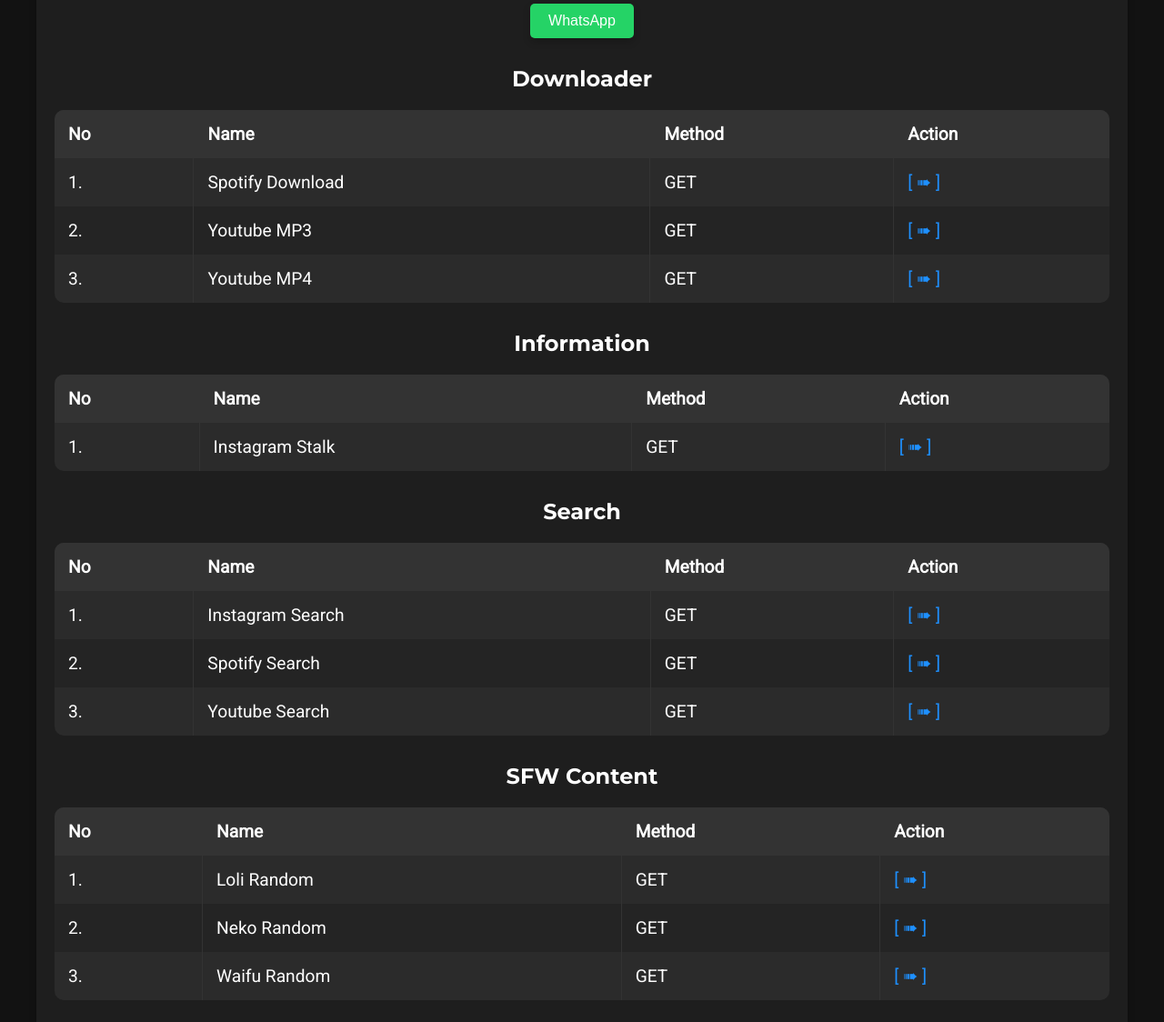
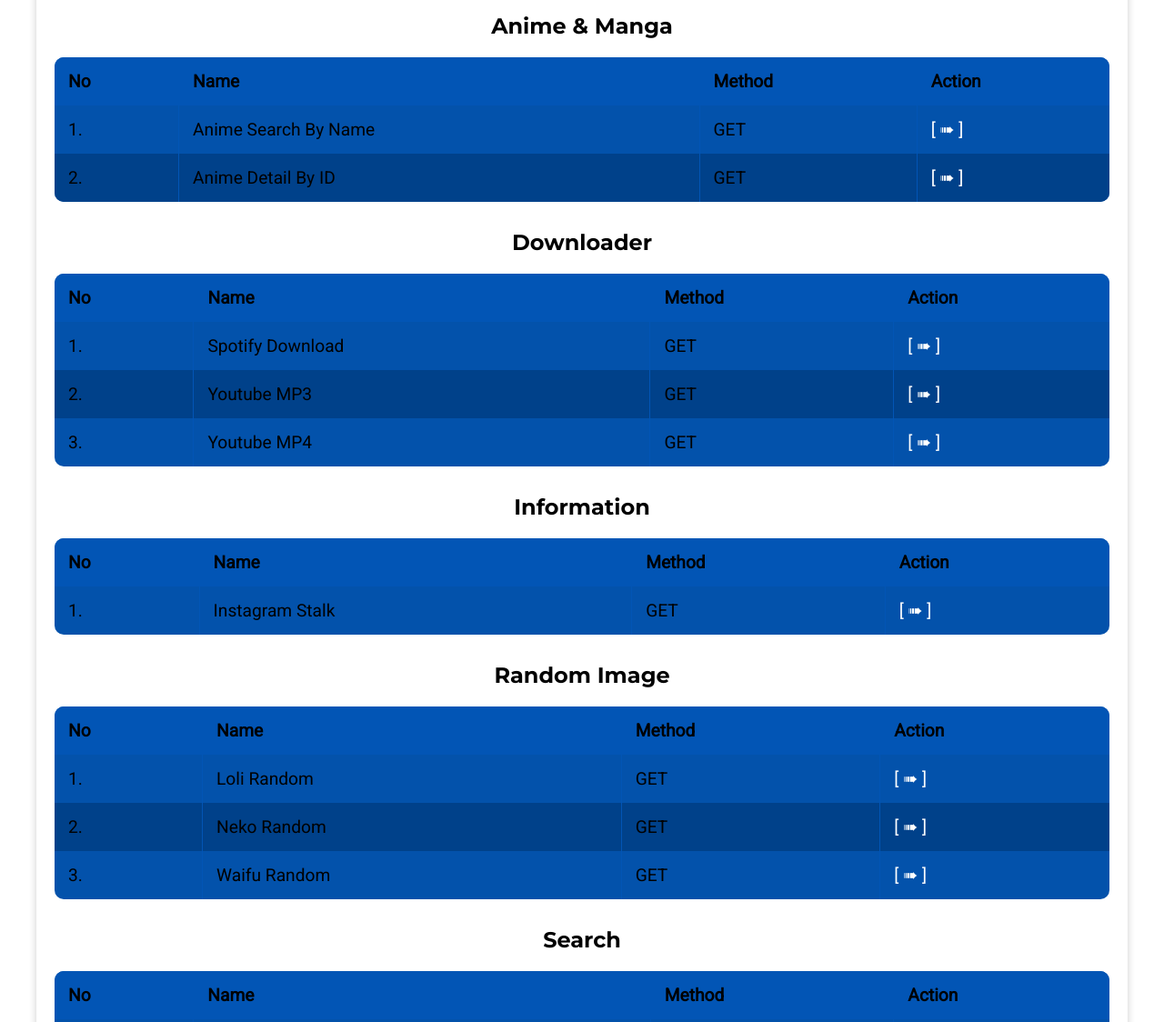
Before and after one commit to YogiSIDN/api-otakuwibu, a website: page public/index.html in a window 1280 px wide. Shown: the part 157-1281 px from the top of the page at 91% size. Drawn offline with Linux system fonts and the light colour scheme.

Commit message:
Add files via upload

```diff
--- a/public/index.html
+++ b/public/index.html
@@ -23,8 +23,8 @@
         }
         body {
             font-family: 'Roboto', sans-serif;
-            background-color: #121212;
-            color: #ffffff;
+            background-color: #ffffff;
+            color: #000000;
             display: flex;
             flex-direction: column;
             align-items: center;
@@ -35,7 +35,7 @@
             width: 100%;
             margin: 0 auto;
             padding: 20px;
-            background-color: #1e1e1e;
+            background-color: #ffffff;
             border-radius: 10px;
             box-shadow: 0 4px 8px rgba(0, 0, 0, 0.2);
         }
@@ -64,30 +64,31 @@
             width: 100%;
             border-collapse: collapse;
             margin: 20px 0;
-            background-color: #2b2b2b;
+            background-color: #0352ab;
             border-radius: 10px;
             overflow: hidden;
         }
         th, td {
             padding: 15px;
             text-align: left;
-            border-right: 1px solid #333333;
+            color: ffffff;
+            border-right: 1px solid #0255b5;
         }
         th {
-            background-color: #333333;
+            background-color: #0255b5;
             font-weight: bold;
         }
         th:last-child, td:last-child {
             border-right: none;
         }
         tr:nth-child(even) {
-            background-color: #242424;
+            background-color: #00418a;
         }
         tr:hover {
-            background-color: #333333;
+            background-color: #0255b5;
         }
         a {
-            color: #1e90ff;
+            color: #ffffff;
             text-decoration: none;
             transition: color 0.3s;
         }
@@ -99,7 +100,7 @@
             padding: 10px 0;
             text-align: center;
             font-size: 0.9rem;
-            color: #bbbbbb;
+            color: #000000;
         }
         @media (max-width: 900px) {
             h1 {
@@ -160,27 +161,7 @@
             opacity: 1;
             transform: translateY(0);
         }
-        .instagram-button {
-    margin: 20px 0;
-    text-align: center;
-}
-
-.instagram-button button {
-    background-color: #25D366;
-    color: #ffffff;
-    font-size: 1rem;
-    padding: 10px 20px;
-    border: none;
-    border-radius: 5px;
-    cursor: pointer;
-    box-shadow: 0 4px 8px rgba(0, 0, 0, 0.2);
-    transition: background-color 0.3s ease, transform 0.3s ease;
-}
-
-.instagram-button button:hover {
-    background-color: #1EBE57;
-    transform: scale(1.05);
-}
+l
 
 
     </style>
@@ -195,13 +176,32 @@
         <!-- <div id="MyClockDisplay" class="clock"></div> -->
         <div class="description">
             Rest API ini dirancang untuk BOT WhatsApp yang saya kembangkan.
-            Klik tombol di bawah untuk menguji fiturnya.
             apikey: mysu
-            <div class="instagram-button">
-    <a href="https://wa.me/6281410404318" target="_blank">
-        <button>WhatsApp</button>
-    </a>
-</div>
+            <h3>Anime & Manga</h3>
+            <table>
+                <thead>
+                    <tr>
+                        <th>No</th>
+                        <th>Name</th>
+                        <th>Method</th>
+                        <th>Action</th>
+                    </tr>
+                </thead>
+                <tbody>
+                    <tr>
+                        <td>1.</td>
+                        <td>Anime Search By Name</td>
+                        <td>GET</td>
+                        <td><a href="/api/anime?q=Oshi no Ko&apikey=">[ ➠ ]</a></td>
+                    </tr>
+                    <tr>
+                        <td>2.</td>
+                        <td>Anime Detail By ID</td>
+                        <td>GET</td>
+                        <td><a href="/api/animedetail?id=52034&apikey=">[ ➠ ]</a></td>
+                    </tr>
+                    </tbody>
+            </table>
             <h3>Downloader</h3>
             <table>
                 <thead>
@@ -252,6 +252,37 @@
                     </tr>
                     </tbody>
             </table>
+            <h3>Random Image</h3>
+            <table>
+                <thead>
+                    <tr>
+                        <th>No</th>
+                        <th>Name</th>
+                        <th>Method</th>
+                        <th>Action</th>
+                    </tr>
+                </thead>
+                <tbody>
+                    <tr>
+                        <td>1.</td>
+                        <td>Loli Random</td>
+                        <td>GET</td>
+                        <td><a href="/api/sfw/loli?apikey=">[ ➠ ]</a></td>
+                    </tr>
+                    <tr>
+                        <td>2.</td>
+                        <td>Neko Random</td>
+                        <td>GET</td>
+                        <td><a href="/api/sfw/neko?apikey=">[ ➠ ]</a></td>
+                    </tr>
+                    <tr>
+                        <td>3.</td>
+                        <td>Waifu Random</td>
+                        <td>GET</td>
+                        <td><a href="/api/sfw/waifu?apikey=">[ ➠ ]</a></td>
+                    </tr>
+                    </tbody>
+            </table>
             <h3>Search</h3>
             <table>
                 <thead>
@@ -280,37 +311,6 @@
                         <td>Youtube Search</td>
                         <td>GET</td>
                         <td><a href="/api/yts?q=die with a smile&apikey=">[ ➠ ]</a></td>
-                    </tr>
-                    </tbody>
-            </table>
-            <h3>SFW Content</h3>
-            <table>
-                <thead>
-                    <tr>
-                        <th>No</th>
-                        <th>Name</th>
-                        <th>Method</th>
-                        <th>Action</th>
-                    </tr>
-                </thead>
-                <tbody>
-                    <tr>
-                        <td>1.</td>
-                        <td>Loli Random</td>
-                        <td>GET</td>
-                        <td><a href="/api/sfw/loli?apikey=">[ ➠ ]</a></td>
-                    </tr>
-                    <tr>
-                        <td>2.</td>
-                        <td>Neko Random</td>
-                        <td>GET</td>
-                        <td><a href="/api/sfw/neko?apikey=">[ ➠ ]</a></td>
-                    </tr>
-                    <tr>
-                        <td>3.</td>
-                        <td>Waifu Random</td>
-                        <td>GET</td>
-                        <td><a href="/api/sfw/waifu?apikey=">[ ➠ ]</a></td>
                     </tr>
                     </tbody>
             </table>
```
